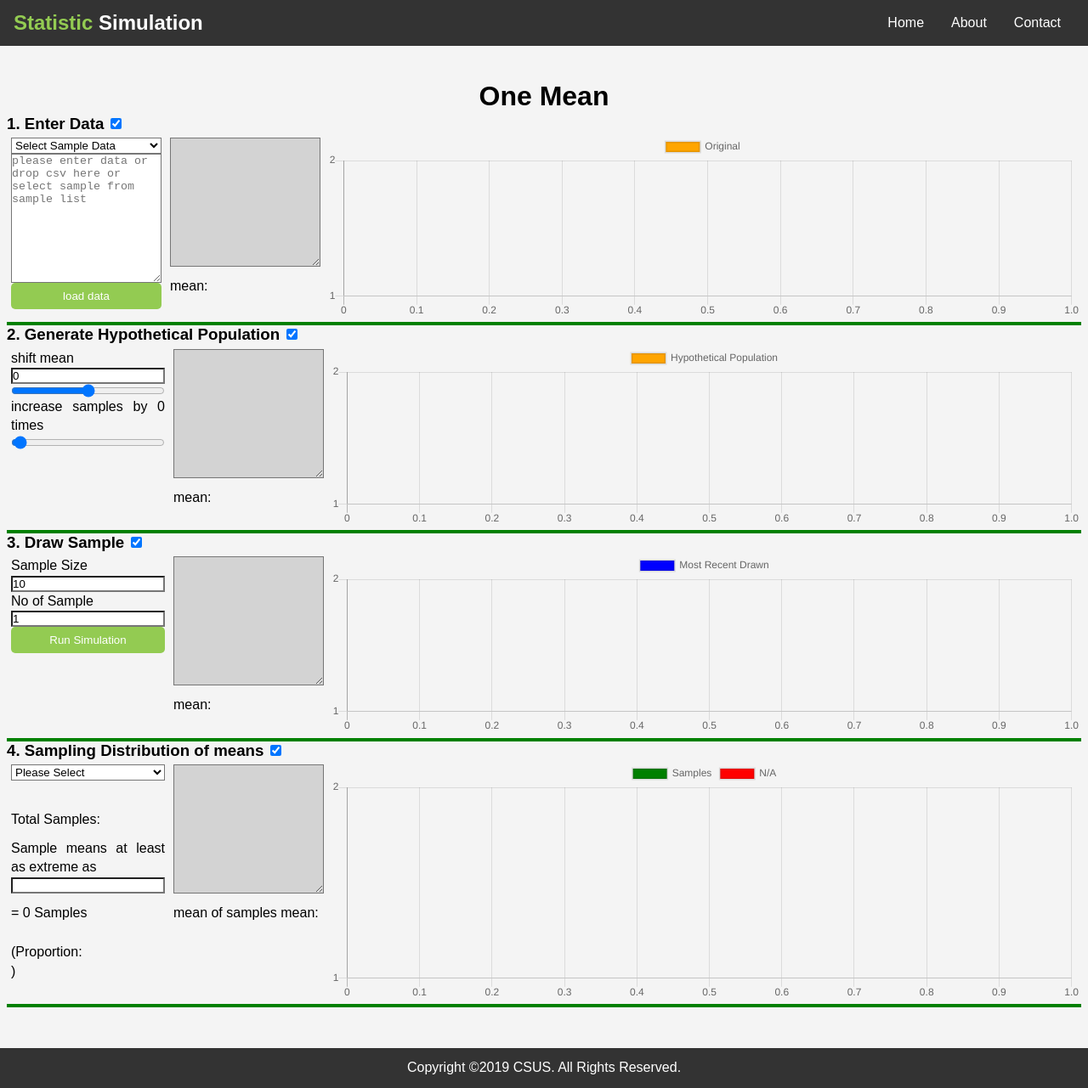
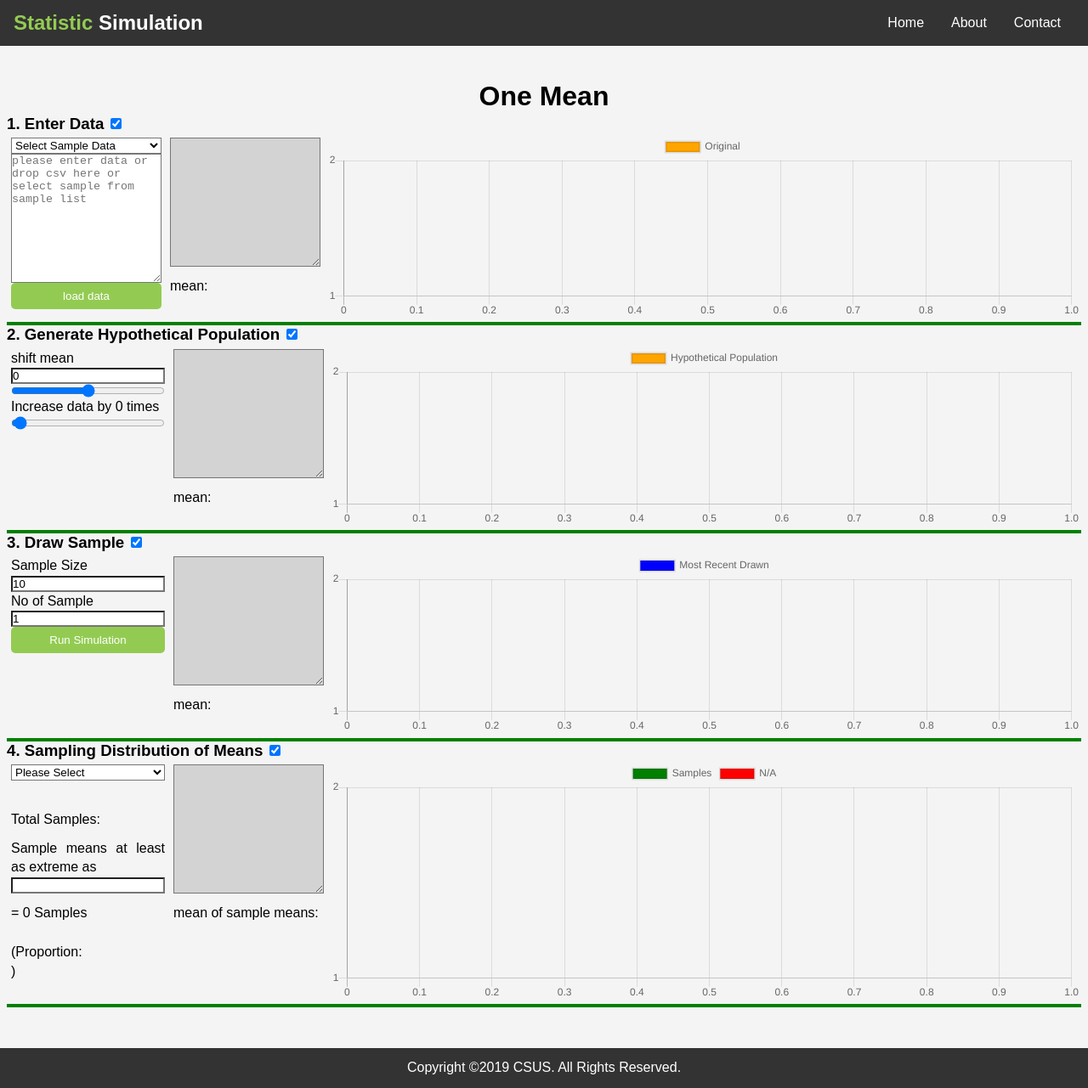
Before and after one commit to csus190teamtbd/SeniorProject, a Jekyll site: the page built from src/oneMean/index.html, in a window 1280 px wide and 1281 px high. Shown: the whole window at 85% size. Built offline with Jekyll 4.4.1, drawn with Linux system fonts in a browser that asks for light colours; nearby versions of some CDN libraries.

Commit message:
text changes in oneMean

```diff
--- a/src/oneMean/index.html
+++ b/src/oneMean/index.html
@@ -28,7 +28,7 @@ title: One Means
       <label for="shiftMeanInput"> shift mean</label>
       <input type="number" step="0.1" id="shiftMeanInput" value="0"/>
       <input type="range" min="-10" max="10" step="0.1" id="shiftMeanSlider"/>
-      <label for="mul-factor">increase samples by <span id="mul-factor-display">0</span
+      <label for="mul-factor">Increase data by <span id="mul-factor-display">0</span
           > times</label>
       <input type="range" min="0" max="50" step="1" id="mul-factor" value="1"/>
     </div>
@@ -57,7 +57,7 @@ title: One Means
   </div>
   <hr>
 
-  <h3>4. Sampling Distribution of means<input type="checkbox" class='toggle-box' checked="checked"></h3>
+  <h3>4. Sampling Distribution of Means<input type="checkbox" class='toggle-box' checked="checked"></h3>
   <div class="chart-input-form">
     <div class="data-form">
       <select id="tailDirection">
@@ -75,7 +75,7 @@ title: One Means
     </div>
     <div class="data-form">
       <textarea rows="10" readonly id="samples-mean-display"></textarea>
-      <p>mean of samples mean:<span id ="samples-mean"></span></p>
+      <p>mean of sample means:<span id ="samples-mean"></span></p>
     </div>
     <div class="chart-wrap"><canvas id="statistic-data-chart"></canvas></div>
   </div>
```
